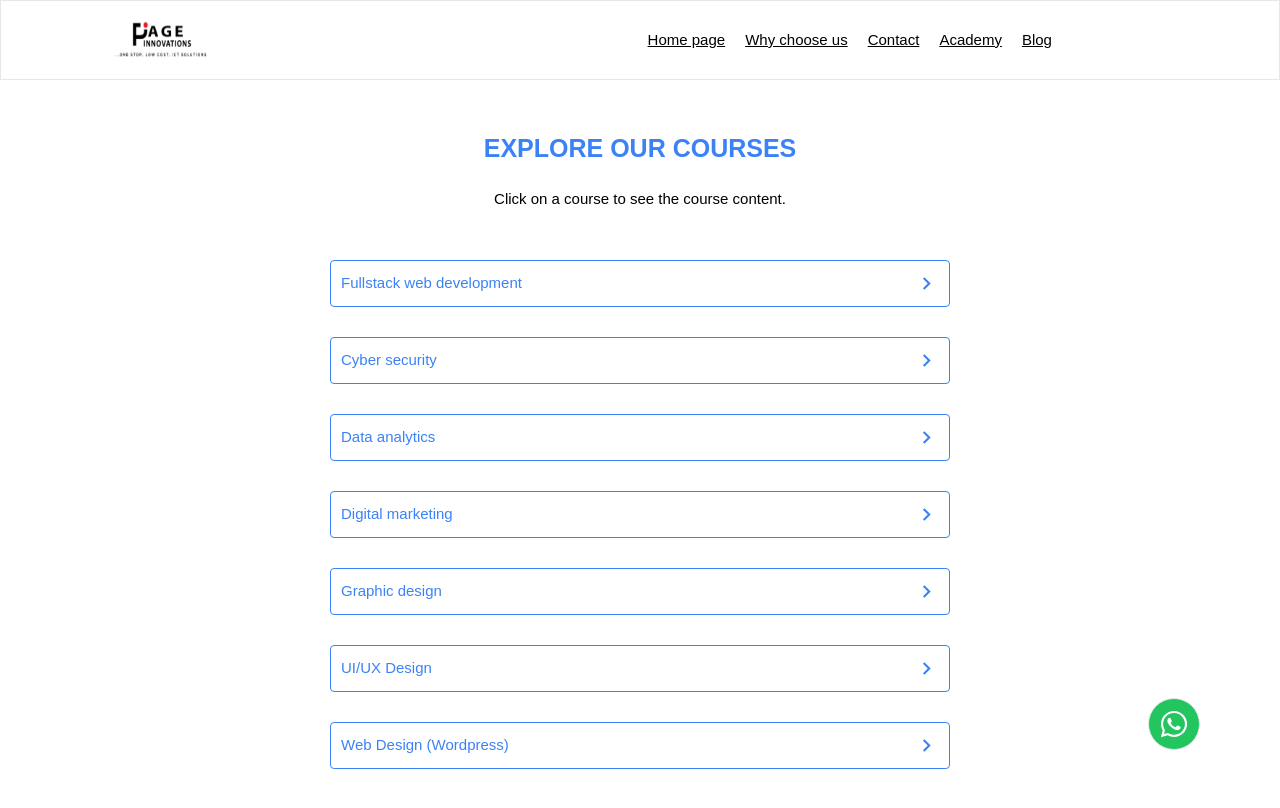
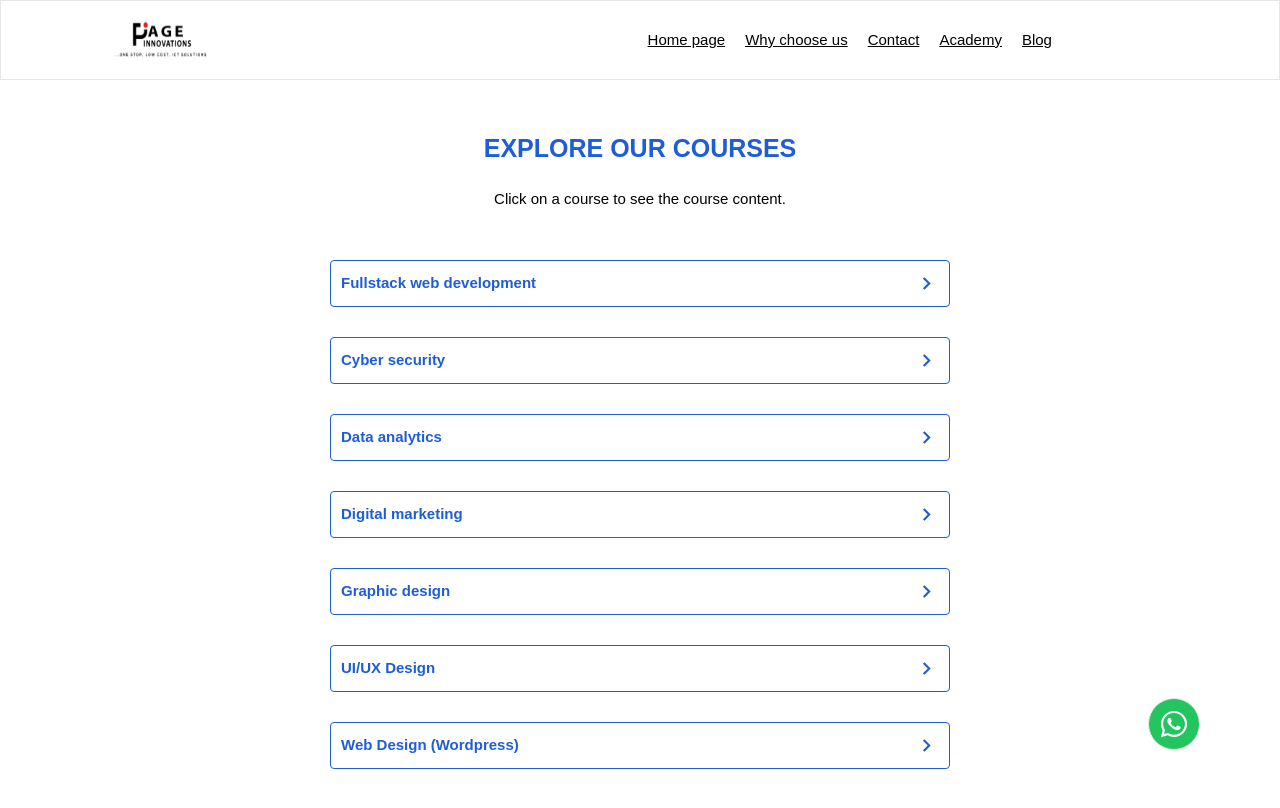
Before and after one commit to Cannyokpoto/official-landing, a React (Vite) app: page /pages in a window 1280 px wide. Shown: the top 808 px of the page. Built offline with nearby package versions, Linux system fonts and the light colour scheme.

Commit message:
edited the logo and image

```diff
--- a/src/Pages/Home/Home.jsx
+++ b/src/Pages/Home/Home.jsx
@@ -18,7 +18,7 @@ function Home() {
         </div>
 
         <div className="flex flex-col justify-center h-auto gap-2 large:items-start large:w-40 large:text-17px small:w-100 small:text-15px small:items-center">
-          <h1 className="font-bold text-center text-blue-500 large:text-30px small:text-20px">
+          <h1 className="font-bold text-center text-landingBlue large:text-30px small:text-20px">
             LEARNING CAN BE FUN
           </h1>
 
@@ -29,7 +29,7 @@ function Home() {
 
           <Link
             to="/pages"
-            className="flex items-center justify-center p-1 bg-blue-500 text-vogueWhite rounded-4"
+            className="flex items-center justify-center p-1 bg-landingBlue text-vogueWhite rounded-4"
           >
             Explore Our Courses
           </Link>
--- a/src/Pages/OurCourses/OurCourses.jsx
+++ b/src/Pages/OurCourses/OurCourses.jsx
@@ -9,20 +9,20 @@ function OurCourses() {
     <div className="flex flex-col items-center h-auto gap-5 py-5 large:w-100vw small:w-90vw text-15px bg-vogueWhite">
 
       <div className="flex flex-col items-center h-auto gap-2 w-100">
-        <h1 className="font-bold text-blue-500 large:text-25px small:text-20px">
+        <h1 className="font-bold text-landingBlue large:text-25px small:text-20px">
           EXPLORE OUR COURSES
         </h1>
         <p className="text-center small:px-1 large:px-0">Click on a course to see the course content.</p>
       </div>
 
-      <div className="flex flex-col h-auto gap-3 text-blue-500 large:w-50 text-15px small:w-100 small:px-1">
+      <div className="flex flex-col h-auto gap-3 text-landingBlue large:w-50 text-15px small:w-100 small:px-1">
 
         {
             courses.map((course, i)=>
                 <Link
                     to={`/${course.path}`}
                     key={i}
-                    className="flex items-center justify-between h-auto p-1 border border-blue-500 w-100 rounded-4 hover:text-vogueWhite hover:bg-blue-500"
+                    className="flex items-center justify-between h-auto p-1 font-bold border border-landingBlue w-100 rounded-4 hover:text-vogueWhite hover:bg-landingBlue"
                 >
                     {course.name}
                     <MdOutlineChevronRight className="text-25px hover:text-vogueWhite" />
--- a/tailwind.config.js
+++ b/tailwind.config.js
@@ -144,7 +144,9 @@ module.exports = {
         paleYellow: '#A49C5A',
         overlay: 'rgb(23, 23, 23, 0.7)',
         appBg: '#f1f1f2',
-        landingBlue: 'rgb(59, 130, 246)'
+        // landingBlue: 'rgb(59, 130, 246)'
+        landingBlue: '#1f5dd7'
+
       },
 
       gap: {
```
